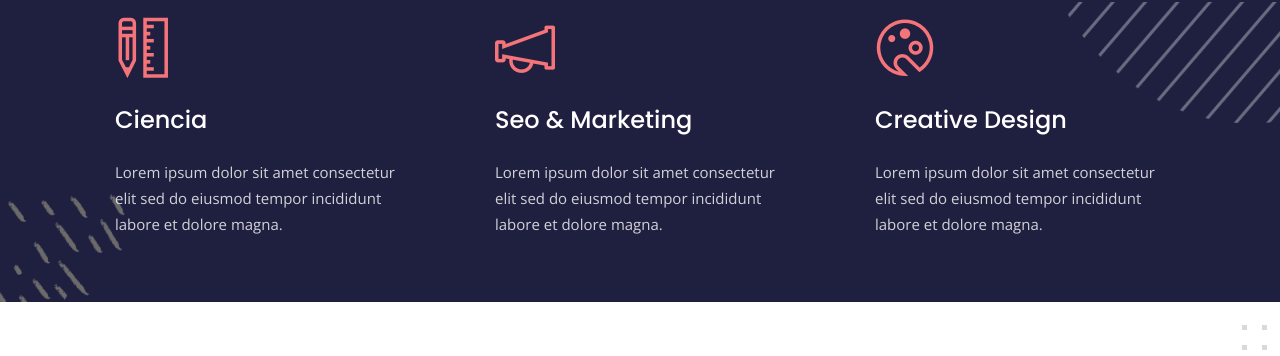
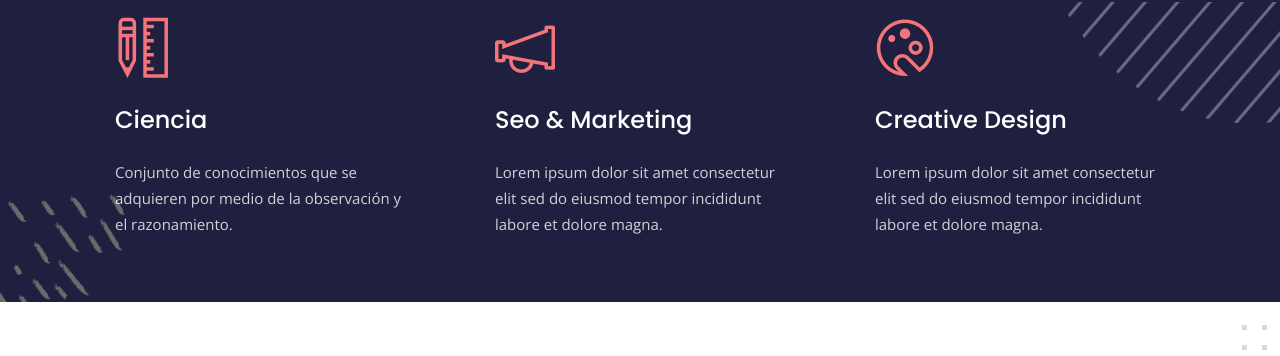
Before and after one commit to estaennosotraspiloto/estaennosotraspiloto, a Jekyll site: the page built from index-2.html, in a window 1280 px wide and 900 px high, scrolled down 708 px. Shown: the part 98-454 px from the top of the window. Built offline with Jekyll 4.4.1, drawn with Linux system fonts in a browser that asks for light colours.

Commit message:
Update from Forestry.io estaennosotraspiloto updated _data/homepage_2.yml

```diff
--- a/_data/homepage_2.yml
+++ b/_data/homepage_2.yml
@@ -14,8 +14,8 @@ services:
   item:
   - name: 'Ciencia '
     icon: ti-ruler-pencil
-    content: Lorem ipsum dolor sit amet consectetur elit sed do eiusmod tempor incididunt
-      labore et dolore magna.
+    content: Conjunto de conocimientos que se adquieren por medio de la observación
+      y el razonamiento.
   - name: Seo & Marketing
     icon: ti-announcement
     content: Lorem ipsum dolor sit amet consectetur elit sed do eiusmod tempor incididunt
```
